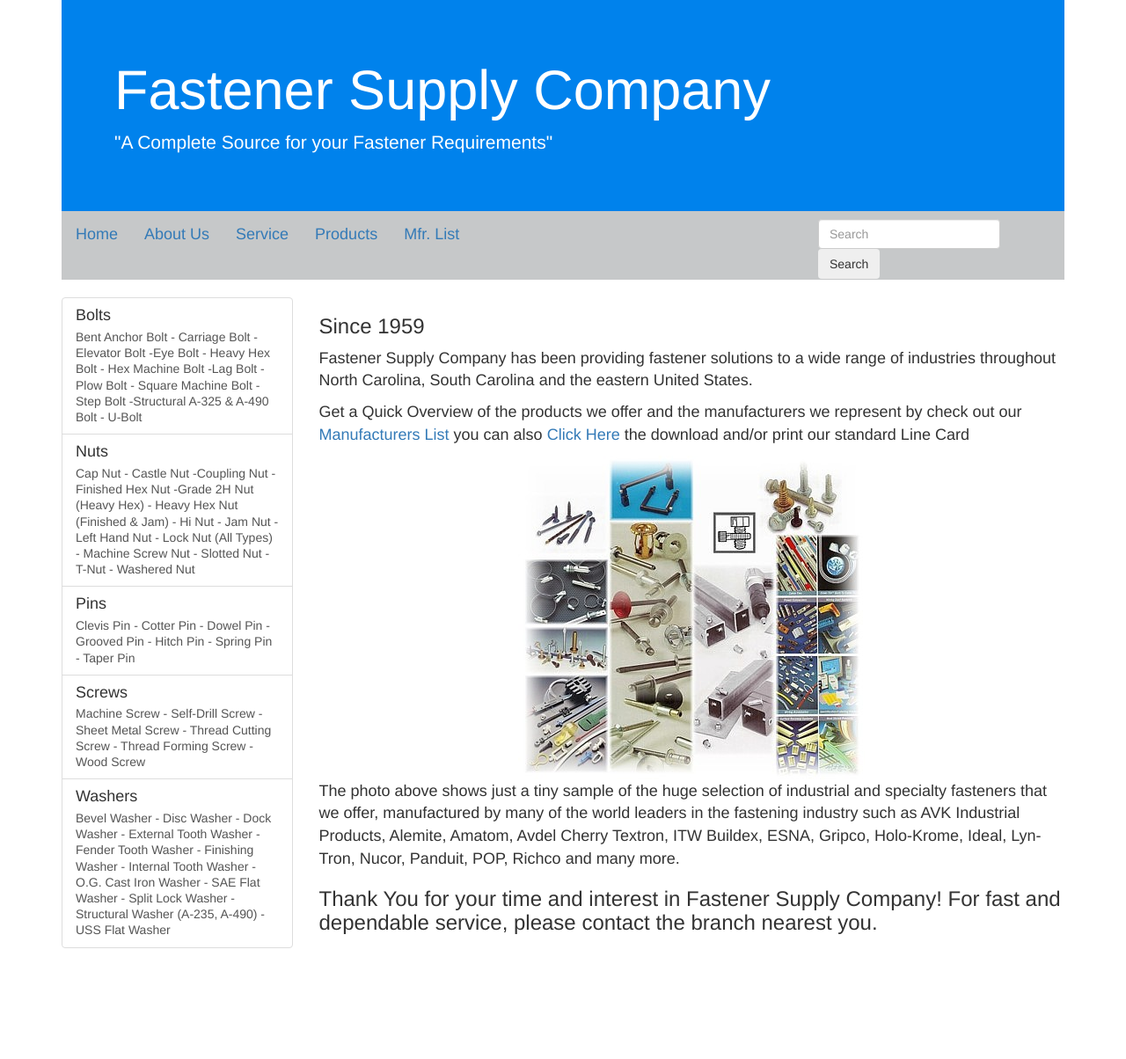
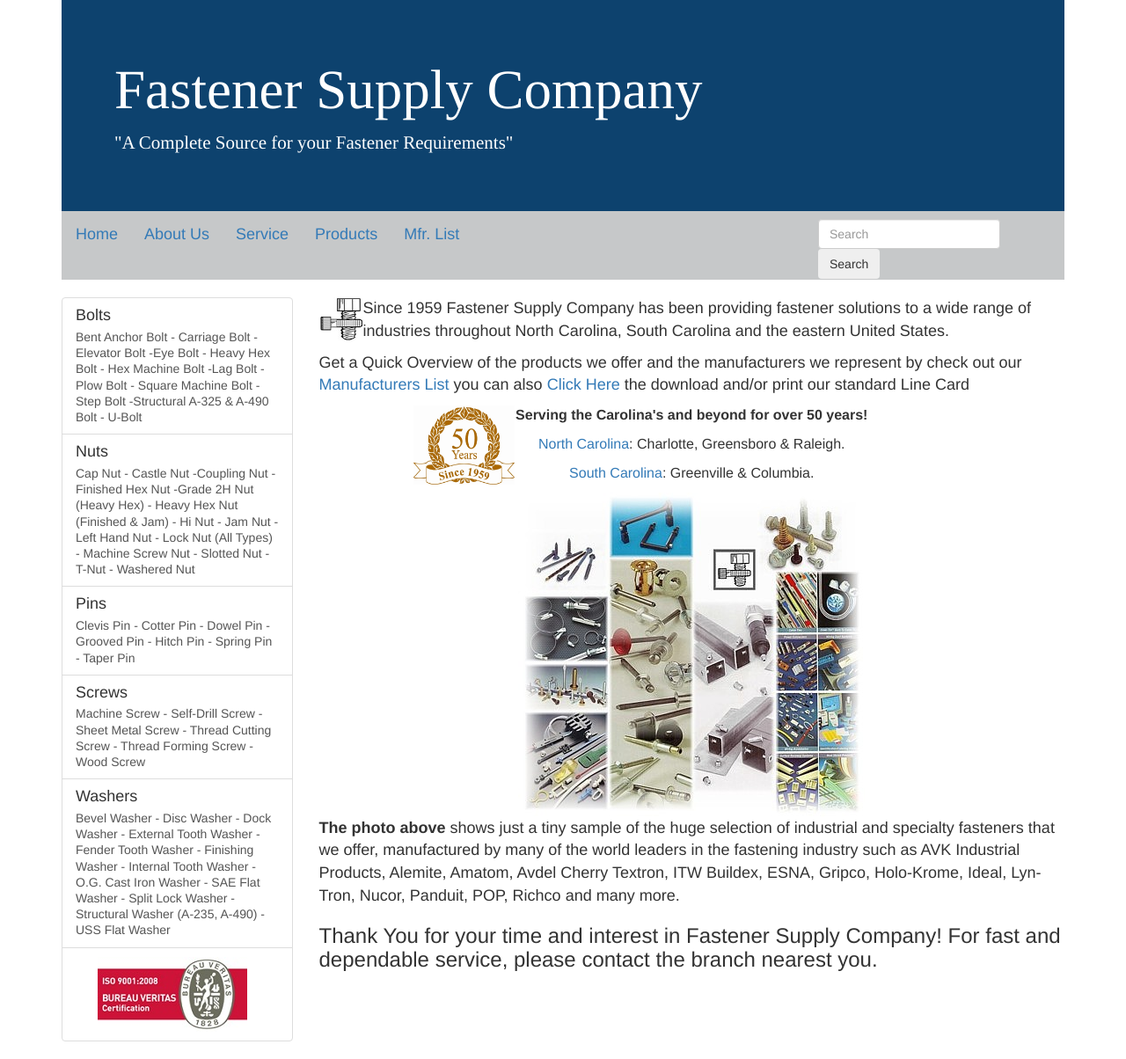
Before and after one commit to JeffwPotter/Fastener-Supply-Project, a website: page static/index.html in a window 1280 px wide. Shown: the whole page at 88% size. Before the commit the page ends 1098 px from the top, so only its background shows below. Drawn offline with Linux system fonts and the light colour scheme.

Commit message:
added images updated index

```diff
--- a/static/css/custom.css
+++ b/static/css/custom.css
@@ -3,9 +3,15 @@
 }
 
 .jumbotron {
-  background-color: #0082ec;
+  background-color: #0d426e;
   color: white;
   margin-bottom: 0px;
+  font-family: times;
+}
+
+.jumbotron .p {
+  position: relative;
+  right: 20px;
 }
 .navbar {
   background-color: #c6c8c9;
@@ -19,3 +25,11 @@
     float: right;
     margin-right: 8px;
 }
+.list-group-item-img {
+  margin-left: 25px;
+}
+
+/*.50years {
+  position: relative;
+  top: 100px;
+}*/
--- a/static/index.html
+++ b/static/index.html
@@ -13,7 +13,7 @@
   <div class="container">
     <div class="jumbotron">
       <h1>Fastener Supply Company</h1>
-      <p>"A Complete Source for your Fastener Requirements"</p>
+      <p style="position: right">"A Complete Source for your Fastener Requirements"</p>
     </div>
   </div>
   <div class="container">
@@ -66,18 +66,26 @@
             <h4 class="list-group-item-heading">Washers</h4>
             <p class="list-group-item-text">Bevel Washer - Disc Washer - Dock Washer - External Tooth Washer - Fender Tooth Washer - Finishing Washer - Internal Tooth Washer - O.G. Cast Iron Washer - SAE Flat Washer - Split Lock Washer - Structural Washer (A-235, A-490) - USS Flat Washer</p>
           </a>
+          <a href="#" class="list-group-item">
+            <img class="list-group-item-img"src="img/isologo.jpg" style="text-align: center">
+          </a>
         </div>
       </div>
       <div class="col-md-9">
         <div class="main">
-          <h3>Since 1959</h3>
-          <p style="font-size: 18px">Fastener Supply Company has been providing fastener solutions to a wide range of industries throughout North Carolina, South Carolina and the eastern United States.</p>
+          <p style="font-size: 18px"><img class="logo-small" src="img/logo-small.jpg" style="float: left; height: 50px; width: 50px">Since 1959 Fastener Supply Company has been providing fastener solutions to a wide range of industries throughout North Carolina, South Carolina and the eastern United States.</p>
           <p style="font-size: 18px">Get a Quick Overview of the products we offer and the manufacturers we represent by check out our <a href=#>Manufacturers List</a> you can also <a href=#>Click Here</a> the download and/or print our standard Line Card</p>
+          <div class="50yc" style="text-align: center">
+            <p style="font-size: 16px"><strong>Serving the Carolina's and beyond for over 50 years!</strong></p>
+            <p style="font-size: 16px"><a href="#">North Carolina</a>:  Charlotte, Greensboro & Raleigh.</p>
+            <p style="font-size: 16px"><a href="#">South Carolina</a>:  Greenville & Columbia.</p>
+            <img class="50years" src="img/50years.jpg" style="position: absolute; top: 123px; left: 122px; height: 90px; width: 115px">
+          </div>
           <div style="text-align: center">
             <img class="collage1" src="img/collage1.jpg">
           </div>
-          <p style="font-size: 18px">The photo above shows just a tiny sample of the huge selection of industrial and specialty fasteners that we offer, manufactured by many of the world leaders in the fastening industry such as AVK Industrial Products, Alemite, Amatom, Avdel Cherry Textron, ITW Buildex, ESNA, Gripco, Holo-Krome, Ideal, Lyn-Tron, Nucor, Panduit, POP, Richco and many more.</p>
-          <h3>Thank You for your time and interest in Fastener Supply Company! For fast and dependable service, please contact the branch nearest you.</h3>
+          <p style="font-size: 18px"><strong>The photo above</strong> shows just a tiny sample of the huge selection of industrial and specialty fasteners that we offer, manufactured by many of the world leaders in the fastening industry such as AVK Industrial Products, Alemite, Amatom, Avdel Cherry Textron, ITW Buildex, ESNA, Gripco, Holo-Krome, Ideal, Lyn-Tron, Nucor, Panduit, POP, Richco and many more.</p>
+          <h3><stron>Thank You for your time and interest in Fastener Supply Company! For fast and dependable service, please contact the branch nearest you.</strong></h3>
         </div>
       </div>
     </div>
```
Also changed, not shown: static/img/50years.jpg (added), static/img/isologo.jpg (added), static/img/logo-small.jpg (added).
